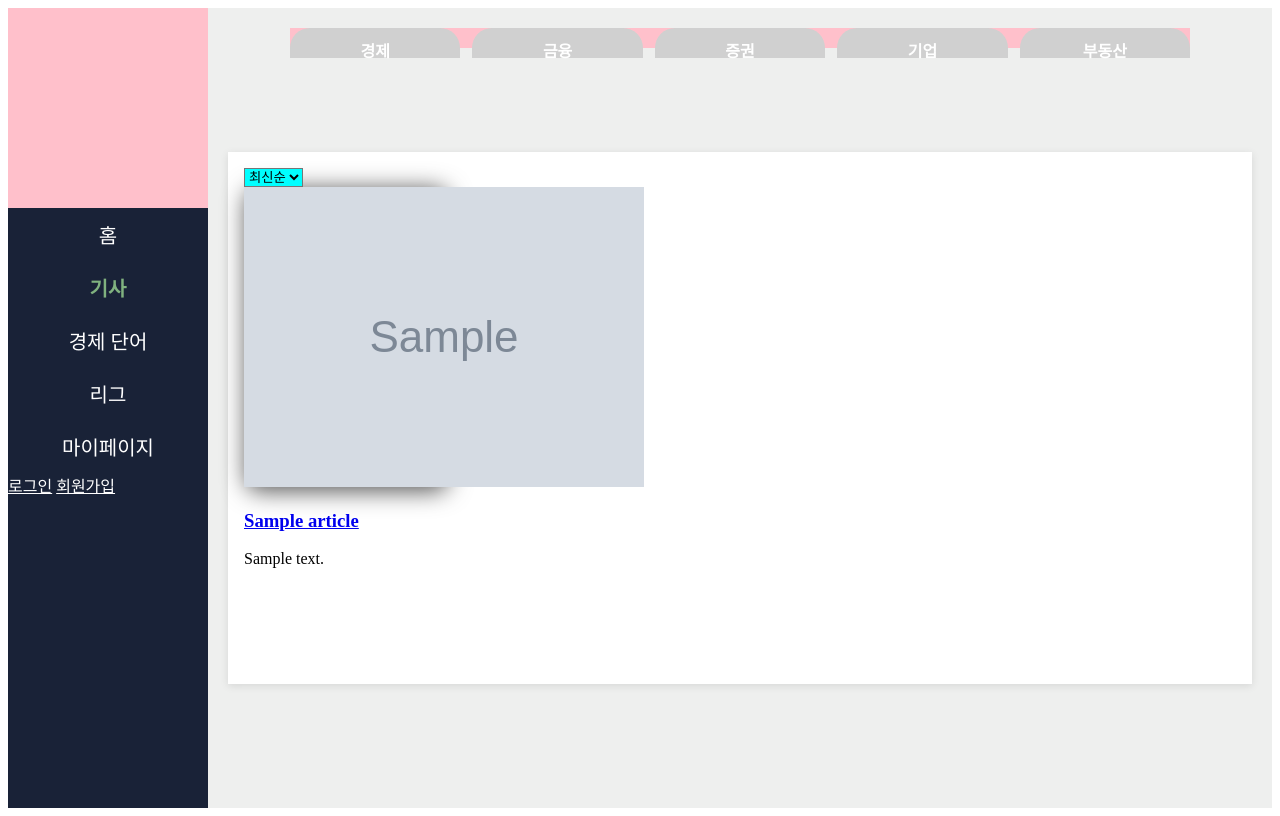
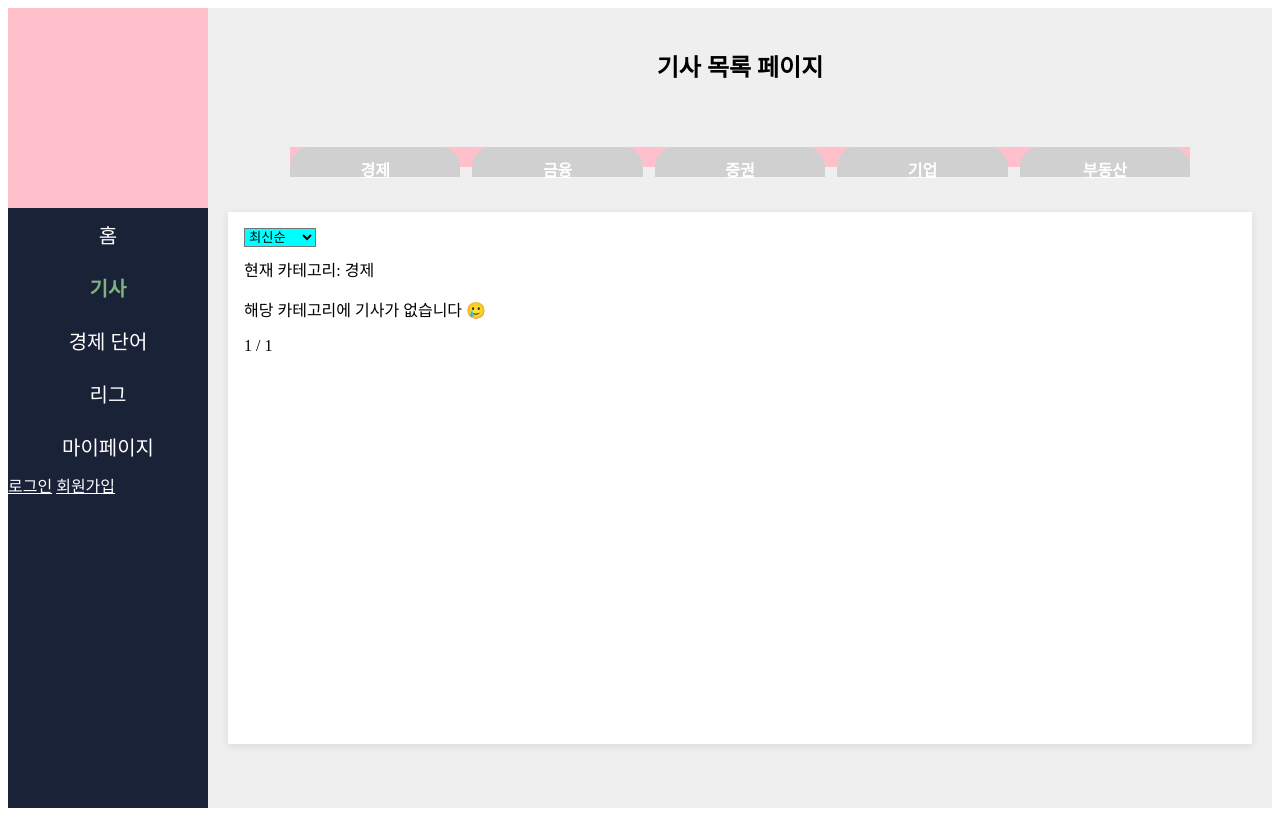
Before and after one commit to pirogramming/CustomEconomy, a Django app: page /api/articles/articleList/ in a window 1280 px wide. Run offline with Django 5.2, Linux system fonts and the light colour scheme; tables that the repository leaves empty hold one stand-in row (values such as "Sample post"); grey boxes marked "Sample" are stand-in pictures; some web fonts are replaced.

Commit message:
develop2와 머지하기 위한 커밋

```diff
--- a/articles/static/articleList.css
+++ b/articles/static/articleList.css
@@ -22,7 +22,7 @@
   max-width: 900px;
   width: 100%; height: 20px;
 }
-.articleListBody .articleMenuBar > div{
+.articleListBody .articleMenuBar > a{
   padding: 10px 16px;
   border-radius: 20px 20px 0 0 ;
   cursor: pointer;
@@ -33,7 +33,7 @@
   width: 240px; height: 10px;
   text-align: center;
 }
-.articleListBody .articleMenuBar > div:hover{
+.articleListBody .articleMenuBar > a:hover{
   color: #EF9160;
   background-color: #FFFFFF;
 }
--- a/articles/templates/articleList.html
+++ b/articles/templates/articleList.html
@@ -1,4 +1,3 @@
-
 {% extends "base.html" %}
 {% load static %}
 
@@ -8,39 +7,88 @@
 
 {% block content %}
 <div class="articleListBody">
+    <h2> 기사 목록 페이지 </h2>
+
+    <!-- ✅ 카테고리 메뉴: category 쿼리스트링으로 이동 -->
     <div class="articleMenuBar">
-        <div class="ecoBtn">경제</div>
-        <div class="financeBtn">금융</div>
-        <div class="stockBtn">증권</div>
-        <div class="entreBtn">기업</div>
-        <div class="reBtn">부동산</div>
+        <a class="ecoBtn" href="?category=경제&sort={{ current_sort }}&page=1">경제</a>
+        <a class="financeBtn" href="?category=금융&sort={{ current_sort }}&page=1">금융</a>
+        <a class="stockBtn" href="?category=증권&sort={{ current_sort }}&page=1">증권</a>
+        <a class="entreBtn" href="?category=기업&sort={{ current_sort }}&page=1">기업</a>
+        <a class="reBtn" href="?category=부동산&sort={{ current_sort }}&page=1">부동산</a>
     </div>
+
     <div class="middleFloat">
+        <!-- ✅ 정렬 select: 값은 sort 값만 들고, 변경 시 JS로 쿼리스트링 갱신 -->
         <select id="sortSelect">
-            <option value="current">최신순</option>
-            <option value="popular">인기순</option>
+            <option value="newest" {% if current_sort == 'newest' %}selected{% endif %}>최신순</option>
+            <option value="oldest" {% if current_sort == 'oldest' %}selected{% endif %}>오래된순</option>
+            <option value="title"  {% if current_sort == 'title' %}selected{% endif %}>이름순</option>
         </select>
 
+        <!-- ✅ 현재 카테고리 표시 (선택) -->
+        <p style="margin-top:10px;">현재 카테고리: {{ current_category }}</p>
 
-        <div id="articleCards">
+        <!-- ✅ 기사 카드 리스트 -->
+        <div class="articleCards">
             {% for article in articles %}
-            <div class="article-card">
-                {% if article.image_url %}
-                    <img src="{{ article.image_url }}" class="thumb">
-                {% endif %}
+                <div class="article-card">
+                    {% if article.image_url %}
+                        <img class="thumb" src="{{ article.image_url }}" alt="">
+                    {% endif %}
 
-                <div class="article-info">
-                    <a href="{% url 'article_detail' article.id %}">
-                        <h3>{{ article.title }}</h3>
-                    </a>
-                    <p>{{ article.description|truncatechars:80 }}</p>
+                    <div class="article-info">
+                        <h3 class="title">{{ article.title }}</h3>
+
+                        {% if article.description %}
+                            <p class="desc">{{ article.description }}</p>
+                        {% endif %}
+
+                        <div class="meta">
+                            <span class="date">{{ article.published_at|date:"Y.m.d" }}</span>
+                            <span class="source">{{ article.source }}</span>
+                            <span class="category">{{ article.category.name }}</span>
+                        </div>
+
+                        <!-- 원문 링크 (선택) -->
+                        <a class="origin" href="{{ article.url }}" target="_blank" rel="noopener noreferrer">원문 보기</a>
+                    </div>
                 </div>
-            </div>
+            {% empty %}
+                <p>해당 카테고리에 기사가 없습니다 🥲</p>
+            {% endfor %}
+        </div>
 
-            {% empty %}
-                <p>기사가 없습니다 🥲</p>
-            {% endfor %}
+        <!-- ✅ 페이지네이션 -->
+        <div class="pagination">
+            {% if articles.has_previous %}
+                <a href="?category={{ current_category }}&sort={{ current_sort }}&page=1">처음</a>
+                <a href="?category={{ current_category }}&sort={{ current_sort }}&page={{ articles.previous_page_number }}">이전</a>
+            {% endif %}
+
+            <span>{{ articles.number }} / {{ articles.paginator.num_pages }}</span>
+
+            {% if articles.has_next %}
+                <a href="?category={{ current_category }}&sort={{ current_sort }}&page={{ articles.next_page_number }}">다음</a>
+                <a href="?category={{ current_category }}&sort={{ current_sort }}&page={{ articles.paginator.num_pages }}">마지막</a>
+            {% endif %}
         </div>
     </div>
 </div>
+
+<!-- ✅ select 바꾸면 sort 쿼리만 바꿔서 page=1로 이동 -->
+<script>
+  const sortSelect = document.getElementById("sortSelect");
+  sortSelect.addEventListener("change", (e) => {
+    const newSort = e.target.value;
+    const params = new URLSearchParams(window.location.search);
+
+    // category 유지 (없으면 기본값)
+    if (!params.get("category")) params.set("category", "{{ current_category }}");
+
+    params.set("sort", newSort);
+    params.set("page", "1");  // 정렬 바꾸면 첫 페이지로
+    window.location.search = params.toString();
+  });
+</script>
 {% endblock %}
--- a/articles/views.py
+++ b/articles/views.py
@@ -1,12 +1,46 @@
-from django.shortcuts import render
+from django.shortcuts import render, HttpResponse
 from .models import Article
+from django.core.paginator import Paginator
 
 
 def articleList_view(request):
-    articles = Article.objects.select_related('category').order_by('-published_at')
+    sort = request.GET.get('sort', 'newest')
+    category_name = request.GET.get('category','경제')
+    page_number = request.GET.get('page', '1')
+
+    articles_all = Article.objects.filter(category__name=category_name)
+
+    if sort == 'newest':
+        articles_all = articles_all.order_by('-published_at')
+    elif sort == 'oldest':
+        articles_all = articles_all.order_by('published_at')
+    elif sort == 'title':
+        articles_all = articles_all.order_by('title')
+
+    paginator = Paginator(articles_all, 2)
+    page_obj = paginator.get_page(page_number)
 
     context = {
-        'articles': articles
-    }
+        'current_category' : category_name,
+        'articles' : page_obj,
+        'current_sort' : sort
+	}
+    return render(request, 'articleList.html', context)
 
-    return render(request, 'articleList.html', context)
+# <a href="?category=부동산">부동산</a>
+# <option value="?category={{ current_category }}&sort=title" {% if current_sort == 'title' %}selected{% endif %}>이름순</option>
+# <p>{{ article.published_at | date:"Y.m.d"}}</p>
+# <p>{{ article.category.name }}</p>
+# <div class="pagination">
+#     {% if articles.has_previous %}
+#         <a href="?category={{ current_category }}&sort={{ current_sort }}&page=1">처음으로</a>
+#         <a href="?category={{ current_category }}&sort={{ current_sort }}&page={{ articles.previous_page_number }}">이전</a>
+#     {% endif %}
+
+#     <span>{{ articles.number }} / {{ articles.paginator.num_pages }}</span>
+
+#     {% if articles.has_next %}
+#         <a href="?category={{ current_category }}&sort={{ current_sort }}&page={{ articles.next_page_number }}">다음</a>
+#         <a href="?category={{ current_category }}&sort={{ current_sort }}&page={{ articles.paginator.num_pages }}">마지막으로</a>
+#     {% endif %}
+# </div>
```
